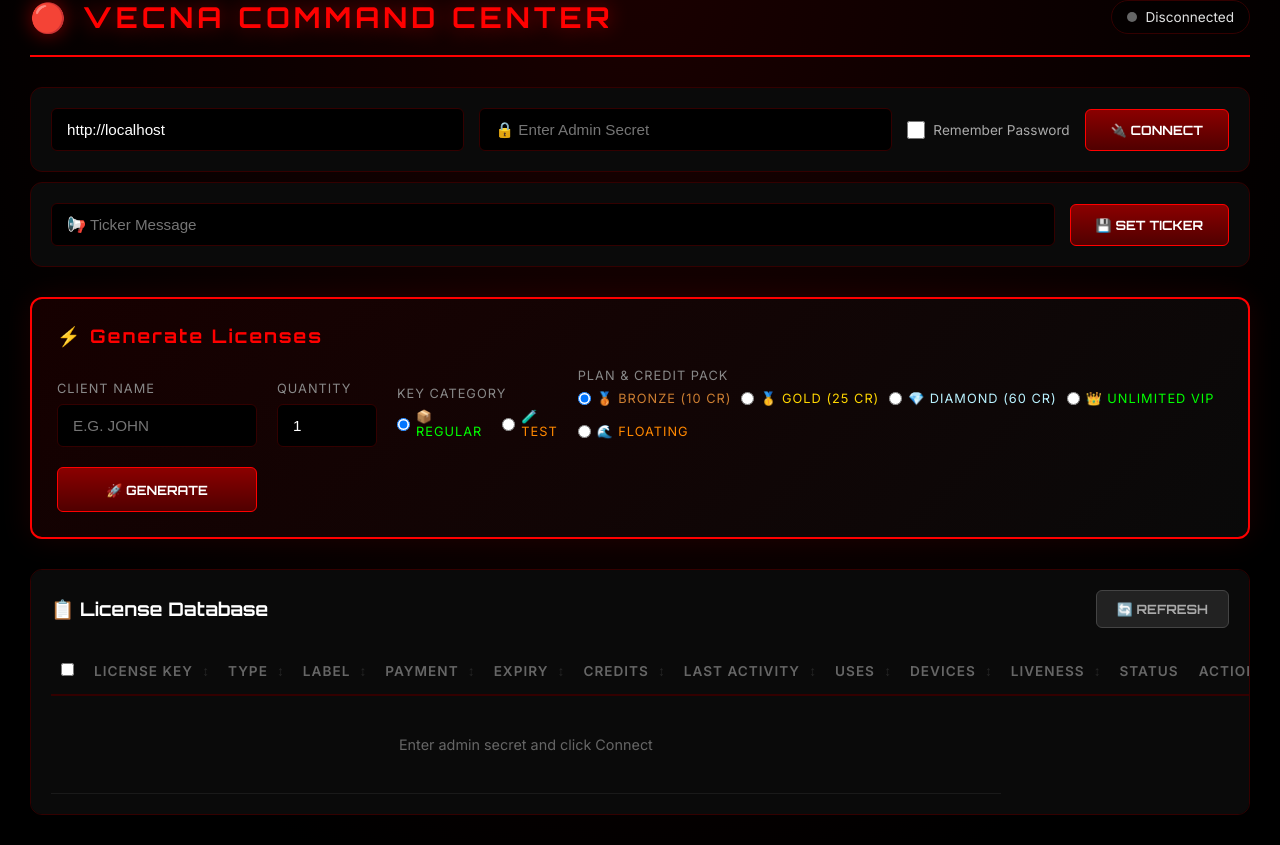
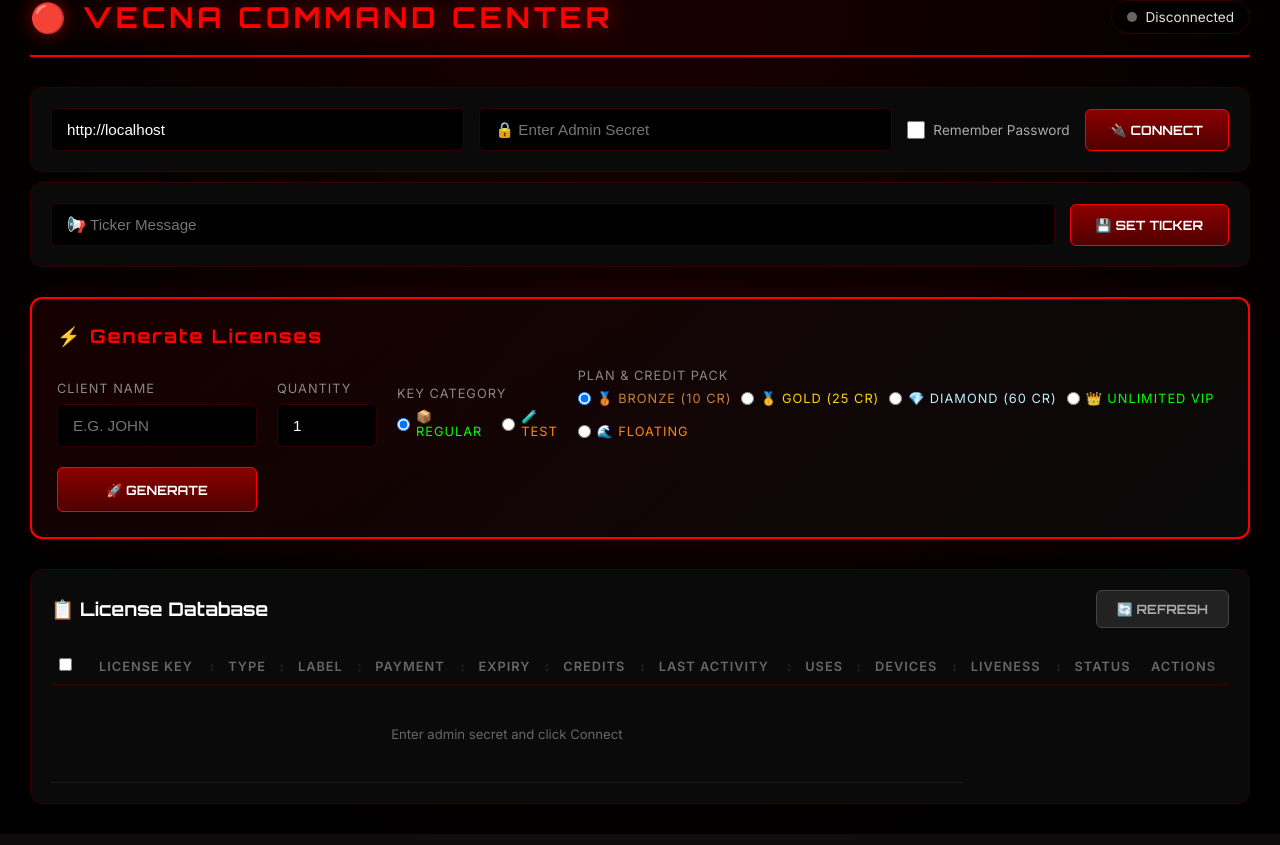
Before and after one commit to usamas9plus/vencaselfie, a Flask app: page /admin in a window 1280 px wide. Shown: the part 31-876 px from the top of the page. Run offline with Flask 3, Linux system fonts and the light colour scheme.

Commit message:
fix(admin): make actions column sticky on right edge & optimize compact table padding

```diff
--- a/templates/admin.html
+++ b/templates/admin.html
@@ -38,7 +38,7 @@
         }
 
         .container {
-            max-width: 1400px;
+            max-width: 1650px;
             margin: 0 auto;
         }
 
@@ -205,7 +205,7 @@
         }
 
         button.action-btn {
-            padding: 6px 10px;
+            padding: 4px 8px;
             font-size: 0.75em;
             margin-right: 0;
             display: inline-flex;
@@ -213,7 +213,8 @@
             justify-content: center;
             vertical-align: middle;
             line-height: 1;
-            height: 28px;
+            height: 26px;
+            border-radius: 4px;
         }
 
         button.copy {
@@ -309,6 +310,7 @@
             border-radius: 12px;
             padding: 20px;
             overflow-x: auto;
+            position: relative;
         }
 
         .table-header {
@@ -332,9 +334,9 @@
         th {
             text-align: left;
             color: #666;
-            padding: 15px 10px;
+            padding: 10px 8px;
             border-bottom: 2px solid var(--border);
-            font-size: 0.85em;
+            font-size: 0.8em;
             text-transform: uppercase;
             letter-spacing: 1px;
             white-space: nowrap;
@@ -344,7 +346,7 @@
             cursor: pointer;
             position: relative;
             transition: color 0.3s;
-            padding-right: 25px;
+            padding-right: 20px;
         }
 
         th.sortable:hover {
@@ -354,7 +356,7 @@
         th.sortable::after {
             content: '↕';
             position: absolute;
-            right: 8px;
+            right: 4px;
             opacity: 0.3;
         }
 
@@ -371,15 +373,29 @@
         }
 
         td {
-            padding: 12px 10px;
+            padding: 8px 8px;
             border-bottom: 1px solid #1a1a1a;
-            font-size: 0.9em;
+            font-size: 0.82em;
             vertical-align: middle;
             white-space: nowrap;
         }
 
+        /* Sticky Action Column on Right */
+        th:last-child,
+        td:last-child {
+            position: sticky;
+            right: 0;
+            background: #0a0a0a;
+            z-index: 2;
+            box-shadow: -6px 0 12px rgba(0, 0, 0, 0.7);
+        }
+
         tr:hover td {
             background: rgba(255, 0, 0, 0.03);
+        }
+
+        tr:hover td:last-child {
+            background: #140808;
         }
 
         .key-text {
@@ -390,9 +406,9 @@
         }
 
         .badge {
-            padding: 4px 10px;
-            border-radius: 12px;
-            font-size: 0.75em;
+            padding: 3px 8px;
+            border-radius: 10px;
+            font-size: 0.7em;
             font-weight: 600;
             text-transform: uppercase;
             display: inline-flex;
@@ -417,7 +433,7 @@
         .cell-flex {
             display: flex;
             align-items: center;
-            gap: 6px;
+            gap: 4px;
             white-space: nowrap;
         }
 
```
